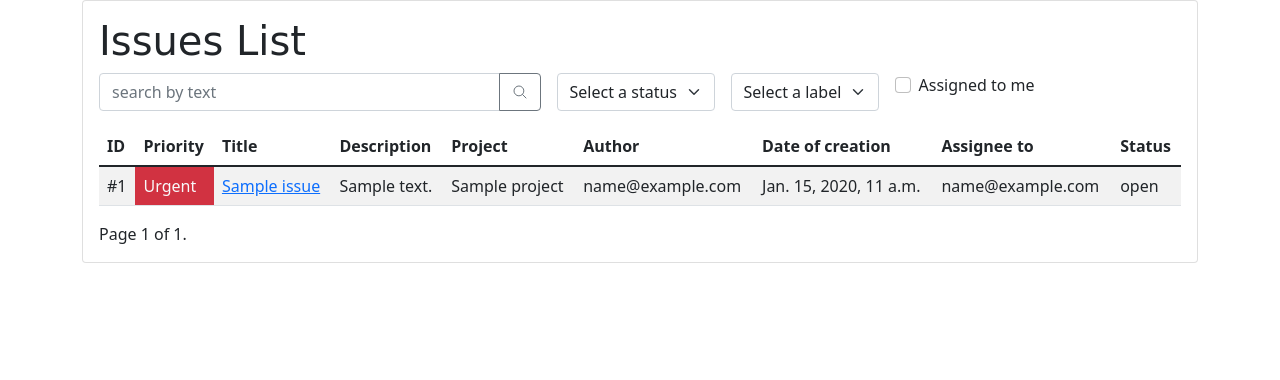
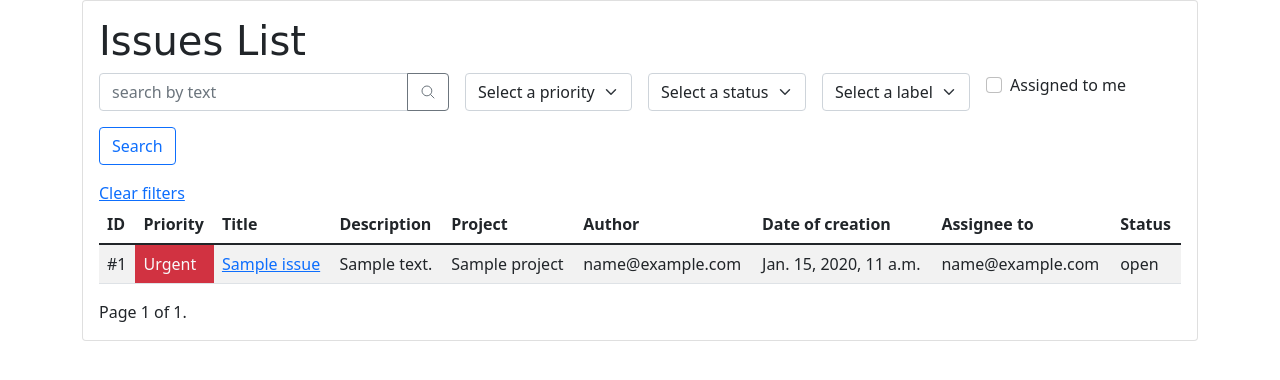
Before and after one commit to renataberoli/bug_catcher, a Django app: page / in a window 1280 px wide. Shown: the part 56-436 px from the top of the page. Run offline with Django 3.2, Linux system fonts and the light colour scheme; tables that the repository leaves empty hold one stand-in row (values such as "Sample post").

Commit message:
implementing filters functionalities

```diff
--- a/app/templates/issue/base.html
+++ b/app/templates/issue/base.html
@@ -27,7 +27,6 @@
             <div class="container-fluid">
                 <a class="navbar-brand" href="{% url 'issue_list' %}">
                     <ion-icon name="bug-outline"></ion-icon>
-
                     Bug
                     Catcher</a>
                 <a href="{% url 'issue_new' %}">
--- a/app/templates/issue/issues_list.html
+++ b/app/templates/issue/issues_list.html
@@ -4,16 +4,27 @@
     <div class="card">
         <div class="card-body">
             <h1>Issues List</h1>
-            <form class="row g-3">
-                <div class="col-5">
+            <form class="row g-3" action="." method="GET">
+                <div class="col-4">
                     <div class="input-group">
                         <input type="text" class="form-control" placeholder="search by text" aria-label="search field"
-                           aria-describedby="button-addon2">
-                        <button class="btn btn-outline-secondary" type="button" id="button-addon2"><ion-icon name="search-outline"></ion-icon></button>
+                           aria-describedby="button-addon2" name="data">
+                        <button class="btn btn-outline-secondary" type="submit" id="button-addon2"><ion-icon
+                                name="search-outline"></ion-icon>
+                        </button>
                     </div>
                 </div>
                 <div class="col-auto">
-                    <select class="form-select" aria-label="status select">
+                    <select class="form-select" aria-label="priority select" name="priority">
+                        <option selected>Select a priority</option>
+                        <option value="1">Urgent</option>
+                        <option value="2">Alto</option>
+                        <option value="3">Normal</option>
+                        <option value="4">Baixo</option>
+                    </select>
+                </div>
+                <div class="col-auto">
+                    <select class="form-select" aria-label="status select" name="status">
                     <option selected>Select a status</option>
                     <option value="1">Open</option>
                     <option value="2">Pending</option>
@@ -21,7 +32,7 @@
                 </select>
                 </div>
                 <div class="col-auto">
-                    <select class="form-select" aria-label="label select">
+                    <select class="form-select" aria-label="label select" name="label">
                     <option selected>Select a label</option>
                     <option value="1">Front-end</option>
                     <option value="2">Back-end</option>
@@ -31,14 +42,21 @@
                 </div>
                 <div class="col-auto">
                     <div class="form-check">
-                        <input class="form-check-input" id="flexCheckDefault" type="checkbox" value="">
+                        <input class="form-check-input" id="flexCheckDefault" type="checkbox" name="assigned-to-me" value="0">
                         <label class="form-check-label" for="flexCheckDefault">
                             Assigned to me
                         </label>
                     </div>
                 </div>
+                <div class="col-auto">
+                    <button class="btn btn-outline-primary" type="submit">
+                        Search
+                    </button>
+                </div>
             </form>
-
+            <div>
+                <a href="{% url 'issue_list' %}">Clear filters</a>
+            </div>
             <table class="table table-responsive table-striped">
                 <thead>
                 <tr>
--- a/app/views.py
+++ b/app/views.py
@@ -6,8 +6,31 @@ from django.core.paginator import Paginator
 
 
 def issue_list(request):
-    issues = Issue.objects.filter(status="open").order_by('priority')
-    paginator = Paginator(issues, 10)
+    search_argument = request.GET.get("data")
+    priority = request.GET.get("priority")
+    status = request.GET.get("status")
+    label = request.GET.get("label")
+    print(priority)
+
+    if search_argument:
+        search_data = request.GET.get('data')
+        filter_argument = Issue.objects.filter(title__icontains=search_data)
+        paginator = Paginator(filter_argument, 10)
+    elif priority == "1":
+        filter_argument = Issue.objects.filter(priority="1")
+        paginator = Paginator(filter_argument, 10)
+    elif priority == "2":
+        filter_argument = Issue.objects.filter(priority="2")
+        paginator = Paginator(filter_argument, 10)
+    elif priority == "3":
+        filter_argument = Issue.objects.filter(priority="3")
+        paginator = Paginator(filter_argument, 10)
+    elif priority == "4":
+        filter_argument = Issue.objects.filter(priority="4")
+        paginator = Paginator(filter_argument, 10)
+    else:
+        issues = Issue.objects.filter(status="open").order_by('priority')
+        paginator = Paginator(issues, 10)
 
     page_number = request.GET.get('page')
     page_obj = paginator.get_page(page_number)
```
Also changed, not shown: README.md.
